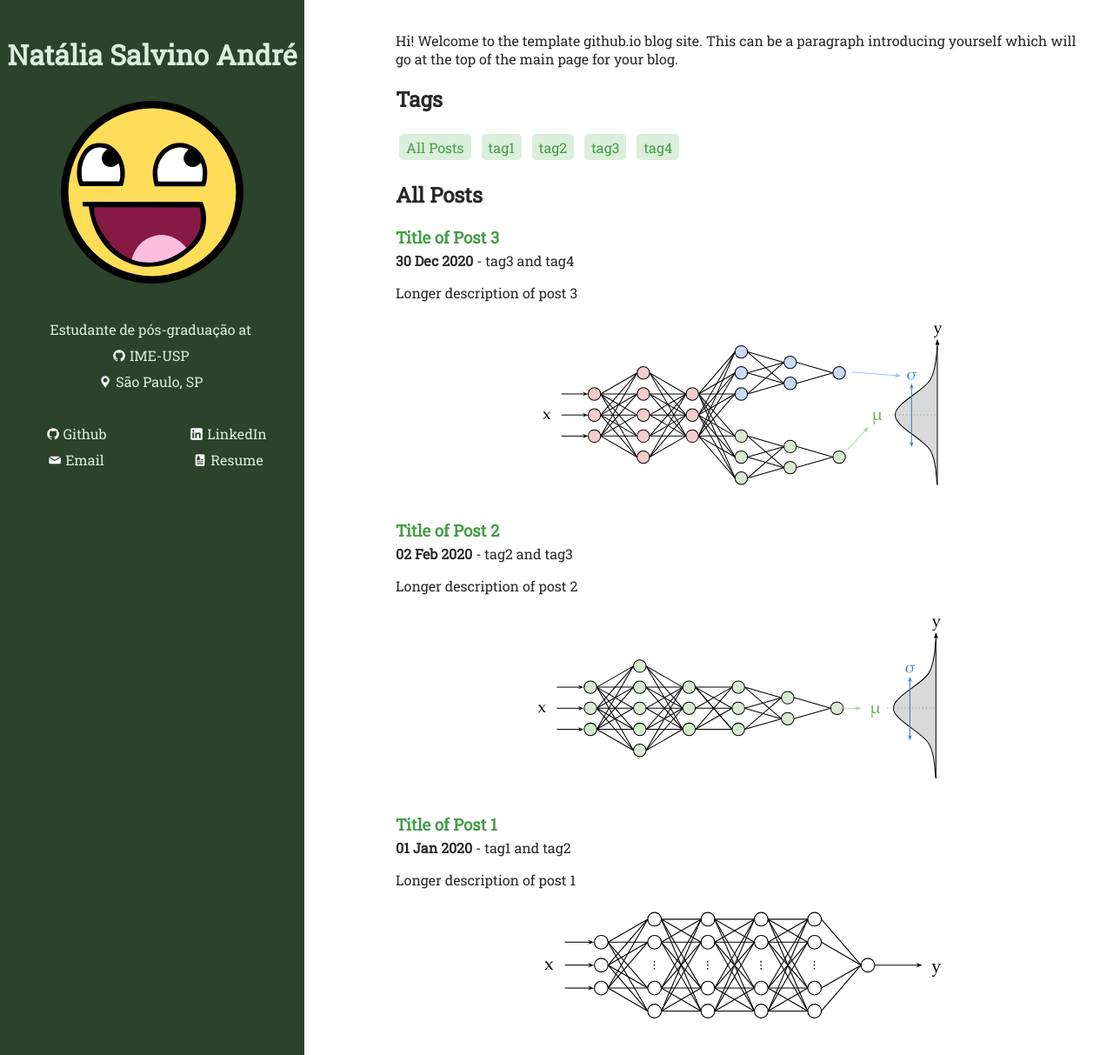
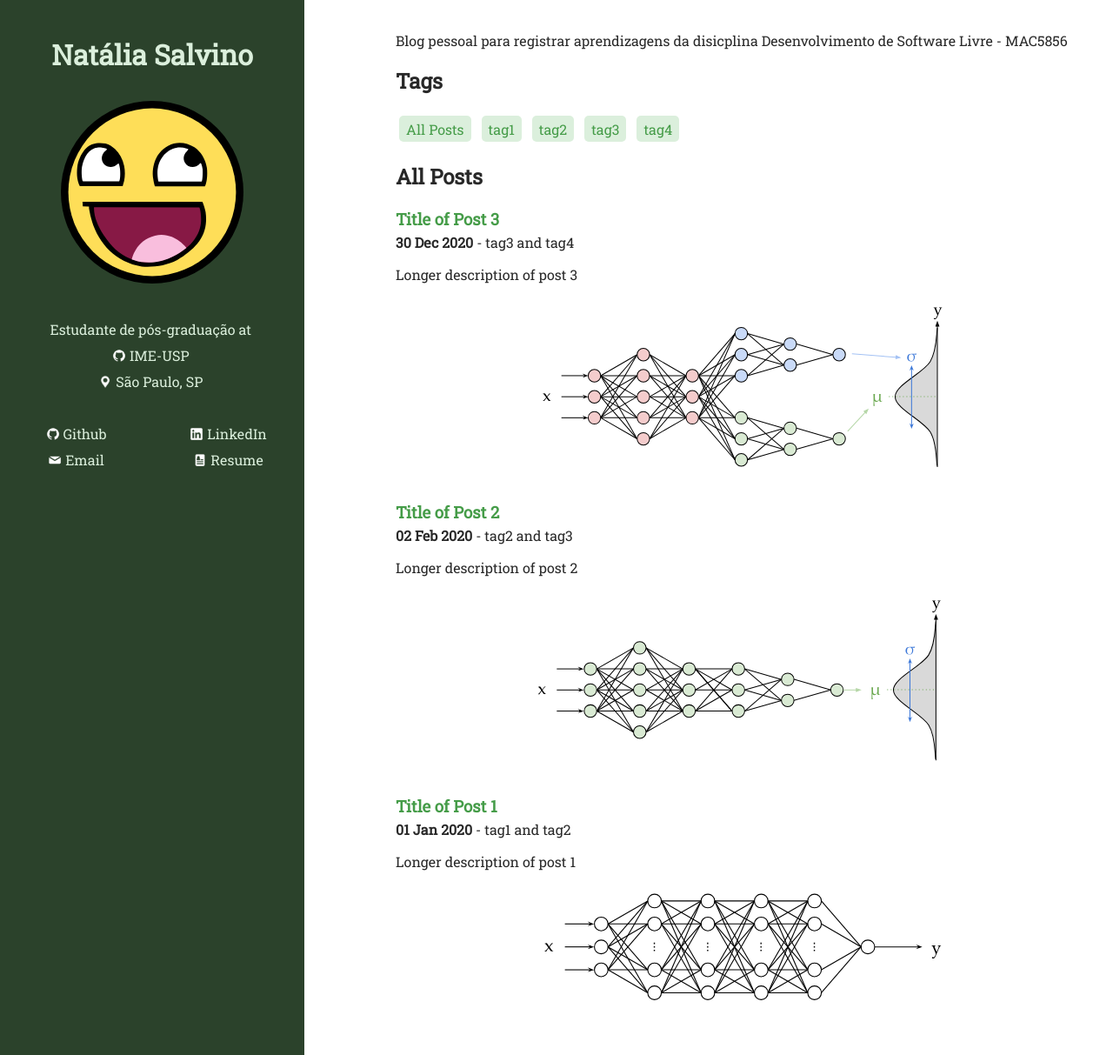
Before and after one commit to natalia-sa/natalia-sa.github.io, a Jekyll site: the page built from index.html, in a window 1280 px wide and 1213 px high. Shown: the whole window at 87% size. Built offline with Jekyll 4.4.1, drawn with Linux system fonts in a browser that asks for light colours.

Commit message:
Modify name and description in _config.yml
Updated name and long description in the config file.

```diff
--- a/_config.yml
+++ b/_config.yml
@@ -1,5 +1,5 @@
 # Info about you
-name: Natália Salvino André
+name: Natália Salvino
 position: Estudante de pós-graduação
 email: natalia.andre@ime.usp.br
 company_name: IME-USP
@@ -12,9 +12,7 @@ description: Blog
 url: https://natalia-sa.github.io
 main_github_io: true
 long_description: >-
-    Hi!  Welcome to the template github.io blog site.  This can be a paragraph
-    introducing yourself which will go at the top of the main page for your
-    blog.
+    Blog pessoal para registrar aprendizagens da disicplina Desenvolvimento de Software Livre - MAC5856
 
 # Social links
 github_url: https://github.com/natalia-sa
```
